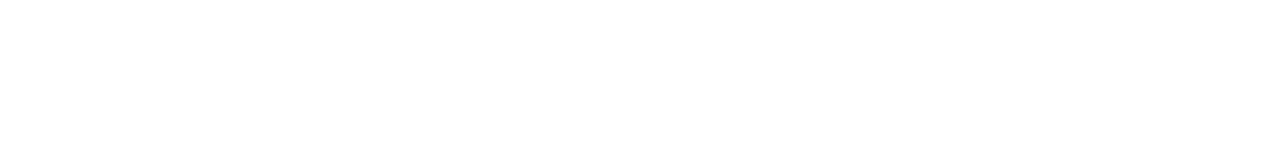
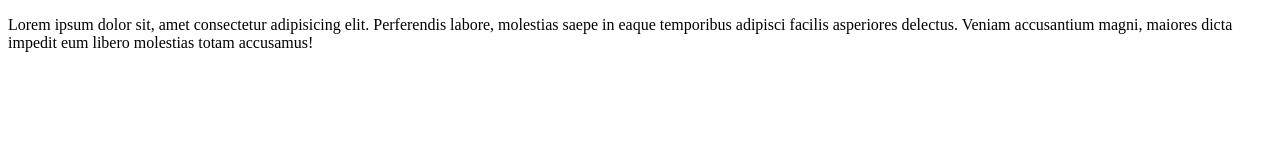
Before and after one commit to Abdalla0015/schoolproject, a plain HTML site: page index.html in a window 1280 px wide. Drawn offline with Linux system fonts and the light colour scheme.

Commit message:
wan hayaa

```diff
--- a/index.html
+++ b/index.html
@@ -12,6 +12,9 @@
         </div>
         <div class="sidebar">
             <!-- this is sidebar -->
+             <p>Lorem ipsum dolor sit, amet consectetur adipisicing elit.
+                 Perferendis labore, molestias saepe in eaque temporibus adipisci facilis asperiores delectus.
+                  Veniam accusantium magni, maiores dicta impedit eum libero molestias totam accusamus!</p>
         </div>
     </div>
 </body>
```
